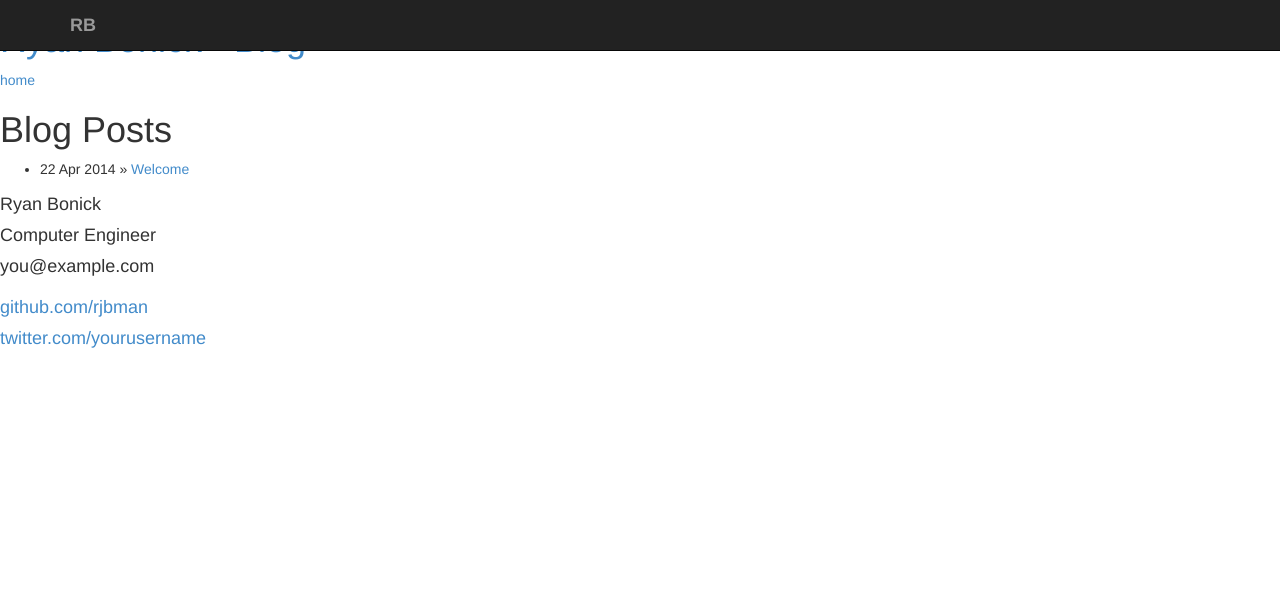
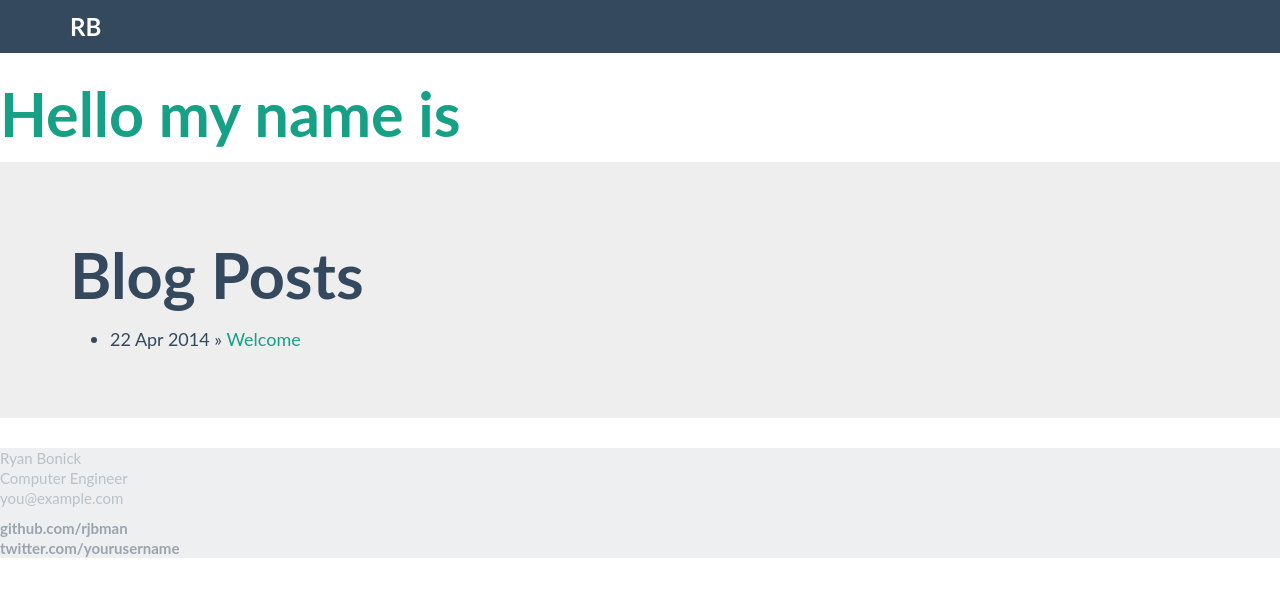
Before and after one commit to rbonick/rbonick.github.io, a Jekyll site: the page built from blog/index.html, in a window 1280 px wide. Shown: the top 597 px of the page. Built offline with Jekyll 4.4.1, drawn with Linux system fonts in a browser that asks for light colours; some web fonts are replaced; Markdown is read by kramdown in place of the engine named in the settings.

Commit message:
Got jekyll css working temporarily

```diff
--- a/blog/_config.yml
+++ b/blog/_config.yml
@@ -1,3 +1,3 @@
-name: Ryan Bonick - Blog
+name: Hello my name is
 markdown: redcarpet
 pygments: true
--- a/blog/_layouts/default.html
+++ b/blog/_layouts/default.html
@@ -9,9 +9,16 @@
         <!-- syntax highlighting CSS -->
         <link rel="stylesheet" href="/css/syntax.css">
 
+        <style>
+            body {
+                padding-top: 50px;
+                padding-bottom: 20px;
+            }
+        </style>
+
         <!-- Custom CSS -->
-        <link rel="stylesheet" href="css/flat-ui.css">
-        <link rel="stylesheet" href="css/bootstrap.css">
+        <link rel="stylesheet" href="/css/bootstrap.css">
+        <link rel="stylesheet" href="/css/flat-ui.css">
 
 
     </head>
@@ -35,11 +42,11 @@
 
         <div class="header">
           <h1 class="title"><a href="/">{{ site.name }}</a></h1>
-          <a class="extra" href="/">home</a>
         </div>
 
           {{ content }}
 
+        <footer>
           <div class="footer">
             <div class="contact">
               <p>
@@ -55,6 +62,7 @@
               </p>
             </div>
           </div>
+        </footer>
       </div>
 
     </body>
--- /dev/null
+++ b/blog/_layouts/home.html
@@ -0,0 +1,8 @@
+---
+layout: default
+---
+<div class="jumbotron">
+  <div class="container">
+  {{ content }}
+  </div>
+</div>
--- a/blog/index.html
+++ b/blog/index.html
@@ -1,6 +1,6 @@
 ---
-layout: default
-title: Ryan Bonick - Blog
+layout: home
+title: Hello my name is
 ---
 
 <div id="home">
```
